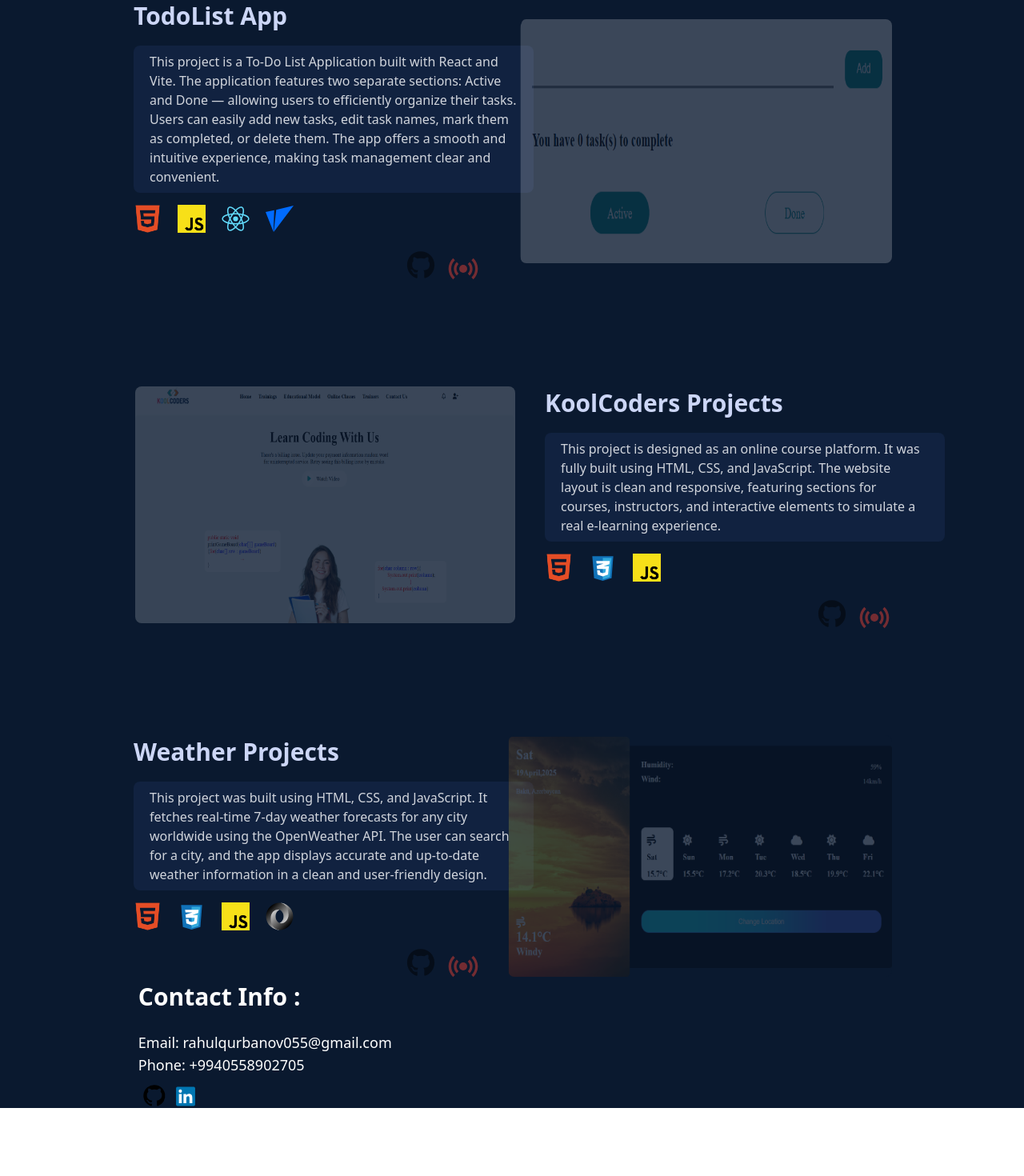
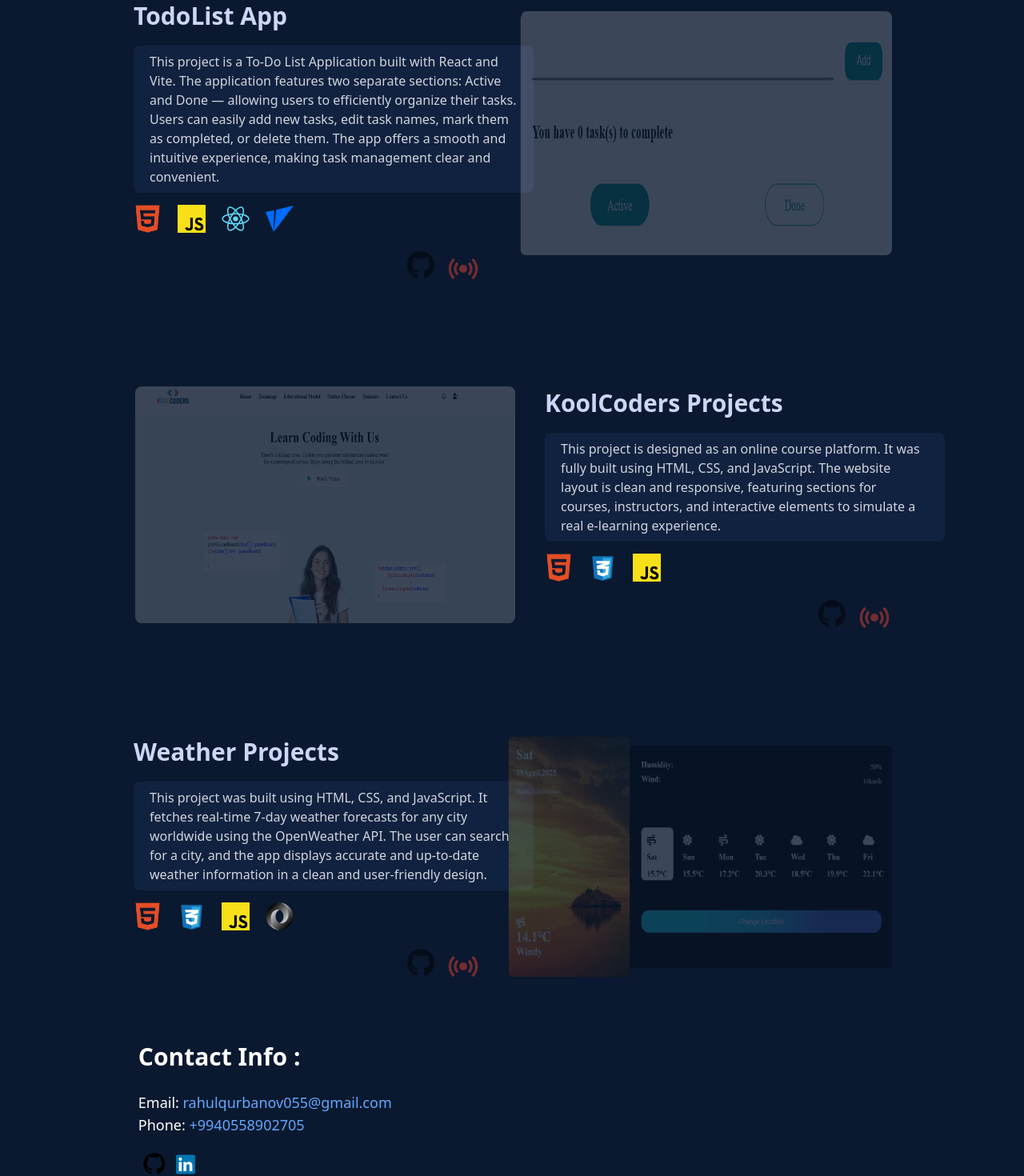
Before and after one commit to RahulQurbanov/Portfolio, a React (Vite) app: page / in a window 1280 px wide. Shown: the part 2118-3588 px from the top of the page at 80% size. Before the commit the page ends 3503 px from the top, so only its background shows below. Built offline with nearby package versions, Linux system fonts and the light colour scheme; the HTML template or start-up script is replaced by a standard one.

Commit message:
Footer Changes

```diff
--- a/src/components/Footer.jsx
+++ b/src/components/Footer.jsx
@@ -1,13 +1,13 @@
 import React from "react"
 export default function Footer() {
     return <div className="bg-[#0a192f]">
-        <div className="w-[73%] m-auto">
+        <div className="w-[73%] m-auto pt-[75px]">
             <h1 className="text-white text-3xl font-bold">Contact Info :</h1>
             <div className="text-white text-lg mt-[25px]">
-                <p>Email: rahulqurbanov055@gmail.com</p>
-                <p>Phone: +9940558902705</p>
+                <p>Email: <span className="text-[#64a7ff]">rahulqurbanov055@gmail.com</span></p>
+                <p>Phone: <span className="text-[#64a7ff]">+9940558902705</span></p>
             </div>
-            <div className="flex gap-1 items-center mt-[10px]">
+            <div className="flex gap-1 items-center mt-[20px]">
                <a href="https://github.com/RahulQurbanov?tab=overview&from=2025-04-01&to=2025-04-21"><img src="src/assets/img/github.svg" className="w-[40px] h-[30px] cursor-pointer"/></a>
                 <a href="https://www.linkedin.com/in/rahul-qurbanov-483148261/"><img src="src/assets/img/linkedin.svg" className="w-[30px] h-[25px] cursor-pointer"/></a>
             </div>
--- a/src/components/Projects.jsx
+++ b/src/components/Projects.jsx
@@ -85,7 +85,7 @@ Users can input their desired investment amount, interest rate, and the number o
             </div>
             </div>
             <div className='w-[50%] flex justify-end'>
-            <a href="https://rahulqurbanov.github.io/Todo-List-/"><img src="src/assets/img/todo-react.png" className='h-[85%] mt-[25px] w-[465px] rounded-lg opacity-20 hover:opacity-65 cursor-pointer transition-all translate-0.5 ease-in-out'/></a>
+            <a href="https://rahulqurbanov.github.io/Todo-List-/"><img src="src/assets/img/todo-react.png" className='h-[85%] mt-[15px] w-[465px] rounded-lg opacity-20 hover:opacity-65 cursor-pointer transition-all translate-0.5 ease-in-out'/></a>
             </div>
         </div>
         <div className='flex flex-row gap-[20px] justify-around mb-[125px]'>
```
